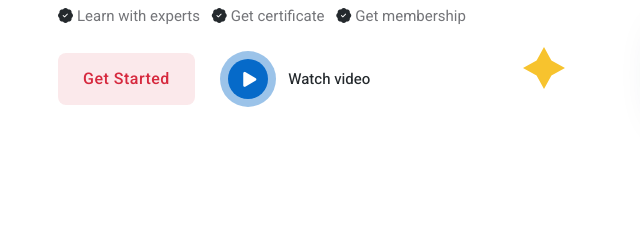
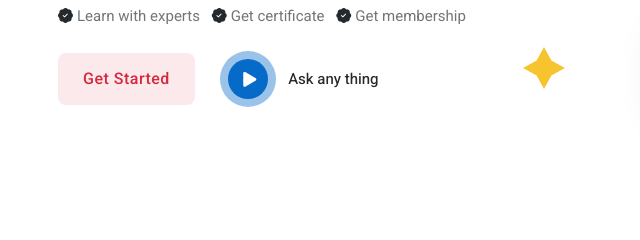
Before and after one commit to sahil0989/hackuniv, a plain HTML site: page index.html in a window 1280 px wide. Shown: the part 547-787 px from the top of the page, 27-667 px from the left. Drawn offline with Linux system fonts and the light colour scheme.

Commit message:
change name

```diff
--- a/index.html
+++ b/index.html
@@ -308,7 +308,7 @@
 								<div class="btn btn-round btn-primary-shadow mb-0 me-3 align-middle d-inline-block"> <i
 										class="fas fa-play"></i></div>
 								<div class="align-middle d-inline-block">
-									<h6 class="mb-0 fw-normal">Watch video</h6>
+									<h6 class="mb-0 fw-normal">Ask any thing</h6>
 								</div>
 							</a>
 						</div>
```
